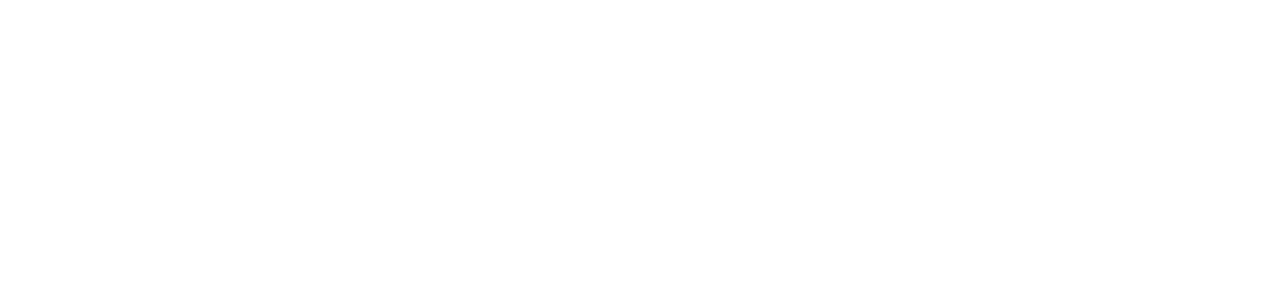
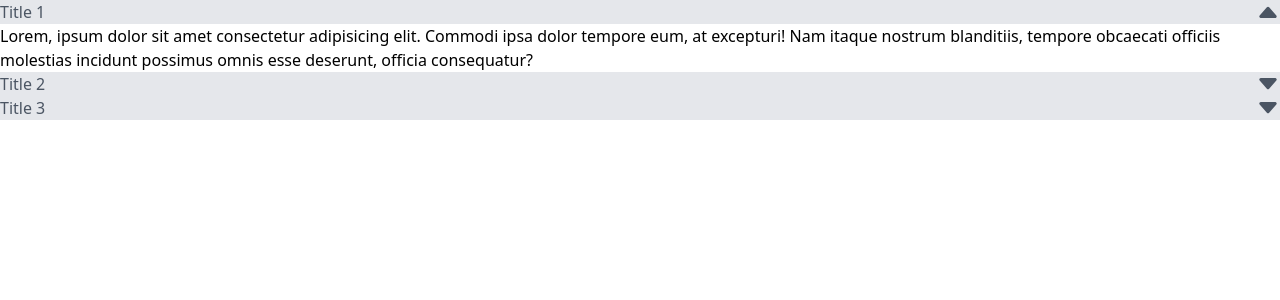
Before and after one commit to Xenial-Devil/Saha-ui, a React (Vite) app: page / in a window 1280 px wide. Shown: the top 300 px of the page. Built offline with nearby package versions, Linux system fonts and the light colour scheme.

Commit message:
updated alert and added accordion

```diff
--- a/src/App.tsx
+++ b/src/App.tsx
@@ -1,6 +1,23 @@
 import "./App.css";
-import Alert from "./assets/components/Alert/Alert";
-
+import Accordion from "./assets/components/Accordion";
+import Alert from "./assets/components/Alert";
+const items = [
+  {
+    title: "Title 1",
+    content:
+      "Lorem, ipsum dolor sit amet consectetur adipisicing elit. Commodi ipsa dolor tempore eum, at excepturi! Nam itaque nostrum blanditiis, tempore obcaecati officiis molestias incidunt possimus omnis esse deserunt, officia consequatur?",
+  },
+  {
+    title: "Title 2",
+    content:
+      "Lorem ipsum, dolor sit amet consectetur adipisicing elit. Adipisci illo deleniti recusandae doloribus enim, laboriosam quae eos iure iste asperiores cum neque vel. Laudantium laboriosam aliquam rem nam! Eligendi, ea.",
+  },
+  {
+    title: "Title 3",
+    content:
+      "Lorem ipsum dolor sit amet, consectetur adipisicing elit. Consectetur libero illo corporis aliquid iusto, voluptas earum perspiciatis corrupti hic nobis. Nam neque numquam, eligendi commodi placeat itaque sed ullam culpa!",
+  },
+];
 function App() {
   return (
     <>
@@ -11,6 +28,7 @@
         title={"Success"}
         closeable={true}
       /> */}
+      <Accordion variant={"firstopen"} items={items} />
     </>
   );
 }
--- /dev/null
+++ b/src/assets/components/Accordion/AccordionItem.tsx
@@ -0,0 +1,46 @@
+import React from "react";
+import "./index.scss";
+
+interface AccordionItemProps {
+  isOpen: boolean;
+  onClick: () => void;
+  title: string;
+  content: string;
+}
+
+const AccordionItem: React.FC<AccordionItemProps> = ({
+  isOpen,
+  onClick,
+  title,
+  content,
+}) => {
+  return (
+    <div className="w-full overscroll-none box-border transition-[height] Accordion">
+      <div
+        className="w-full flex justify-between items-center cursor-pointer bg-gray-200 text-gray-600 dark:text-gray-100 dark:bg-gray-900"
+        onClick={onClick}
+      >
+        <h2>{title}</h2>
+        <svg
+          xmlns="http://www.w3.org/2000/svg"
+          width="24"
+          height="24"
+          viewBox="0 0 16 16"
+          className={`fill-current text-gray-600 dark:text-gray-100 transform duration-500 ${
+            isOpen ? "rotate-180" : ""
+          }`}
+        >
+          <path
+            fill="currentColor"
+            d="M7.247 11.14L2.451 5.658C1.885 5.013 2.345 4 3.204 4h9.592a1 1 0 0 1 .753 1.659l-4.796 5.48a1 1 0 0 1-1.506 0z"
+          />
+        </svg>
+      </div>
+      <div className={`w-full ${isOpen ? "open" : "closed"} transition-[height]`}>
+        {content}
+      </div>
+    </div>
+  );
+};
+
+export default AccordionItem;
--- /dev/null
+++ b/src/assets/components/Accordion/index.scss
@@ -0,0 +1,15 @@
+.Accordion{
+    .open {
+  height: auto;
+  overflow: visible;
+  transition: height 500ms cubic-bezier(0.4, 0, 0.2, 1) 300ms;
+  visibility: visible;
+}
+
+.closed {
+  height: 0;
+  overflow: hidden;
+  transition: height 500ms cubic-bezier(0.4, 0, 0.2, 1) 300ms;
+  visibility: hidden;
+}
+}
--- /dev/null
+++ b/src/assets/components/Accordion/index.tsx
@@ -0,0 +1,99 @@
+import React, { useState } from "react";
+import AccordionItem from "./AccordionItem";
+
+type AccordionVariant =
+    | "default"
+    | "controlled"
+    | "allopen"
+    | "toggle"
+    | "firstopen";
+
+interface AccordionProps {
+    variant: AccordionVariant;
+
+    items: { title: string; content: string }[];
+}
+
+const Accordion: React.FC<AccordionProps> = ({ variant, items }) => {
+    const [isOpen, setIsOpen] = useState<boolean[]>(() => {
+      switch (variant) {
+        case "default":
+          return []; // All items closed by default
+        case "controlled":
+          return [false]; // All items closed by default
+        case "allopen":
+          return Array.from({ length: items.length }, () => true); // All items open by default
+        case "toggle":
+          return [false]; // All items closed by default
+        case "firstopen":
+          return [
+            true,
+            ...Array.from({ length: items.length - 1 }, () => false),
+          ]; // First item open, others closed
+        default:
+          return [];
+      }
+    });
+
+
+const handleAccordionClick = (index: number) => {
+  switch (variant) {
+    case "default": {
+      const newIsOpen = [...isOpen];
+      newIsOpen[index] = !newIsOpen[index];
+      setIsOpen(newIsOpen);
+      break;
+    }
+    case "controlled": {
+      const newIsOpen = Array.from({ length: items.length }, () => false);
+      newIsOpen[index] = true; // Open the clicked item
+      setIsOpen(newIsOpen); // Set the selected variant
+      break;
+    }
+
+    case "allopen": {
+      const newIsOpen = [...isOpen];
+      newIsOpen[index] = !newIsOpen[index];
+      setIsOpen(newIsOpen);
+      break;
+    }
+    case "toggle": {
+      const newIsOpen = [...isOpen];
+      if (isOpen[index]) {
+        newIsOpen[index] = false; // Close the clicked item if it's already open
+      } else {
+        newIsOpen.fill(false); // Close all other items
+        newIsOpen[index] = true; // Open the clicked item
+      }
+      setIsOpen(newIsOpen);
+      break;
+    }
+
+    case "firstopen": {
+      const newIsOpen = Array.from({ length: items.length }, () => false);
+      newIsOpen[index] = true; // Keep the first item open // Toggle the clicked item if it's the first
+      setIsOpen(newIsOpen);
+      break;
+    }
+    default:
+      break;
+  }
+};
+
+
+    return (
+      <div>
+        {items.map((item, index) => (
+          <AccordionItem
+            key={index}
+            isOpen={isOpen[index]}
+            onClick={() => handleAccordionClick(index)}
+            title={item.title}
+            content={item.content}
+          />
+        ))}
+      </div>
+    );
+};
+
+export default Accordion;
--- a/src/assets/components/Alert/Alert.tsx
+++ b/src/assets/components/Alert/index.tsx
@@ -1,6 +1,6 @@
 import React, { useState } from "react";
 import { defaultAlertProps, AlertProps } from "./AlertProps";
-import "./alert.scss";
+import "./index.scss";
 const Alert = ({
   variant = defaultAlertProps.variant,
   message = defaultAlertProps.message,
```
Also changed, not shown: src/assets/components/Alert/index.scss (renamed from src/assets/components/Alert/alert.scss).
